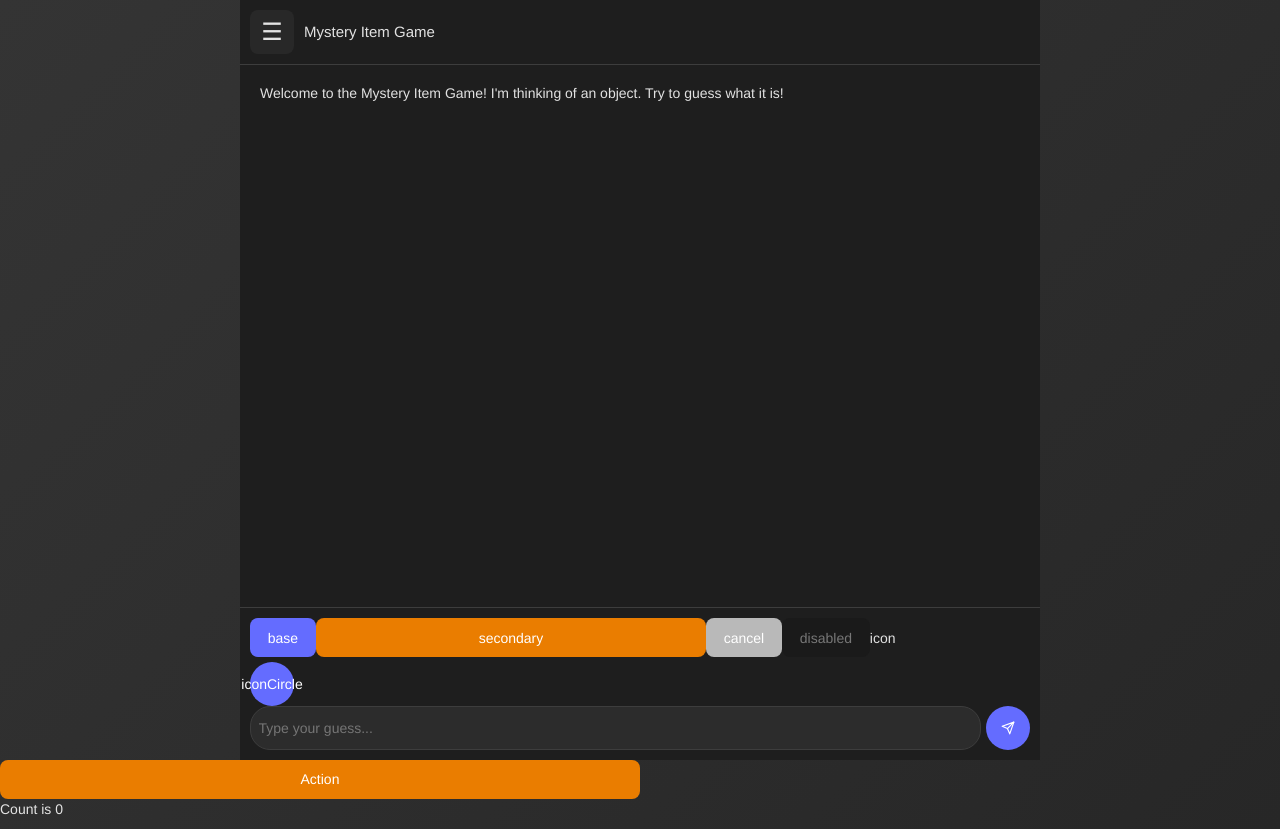
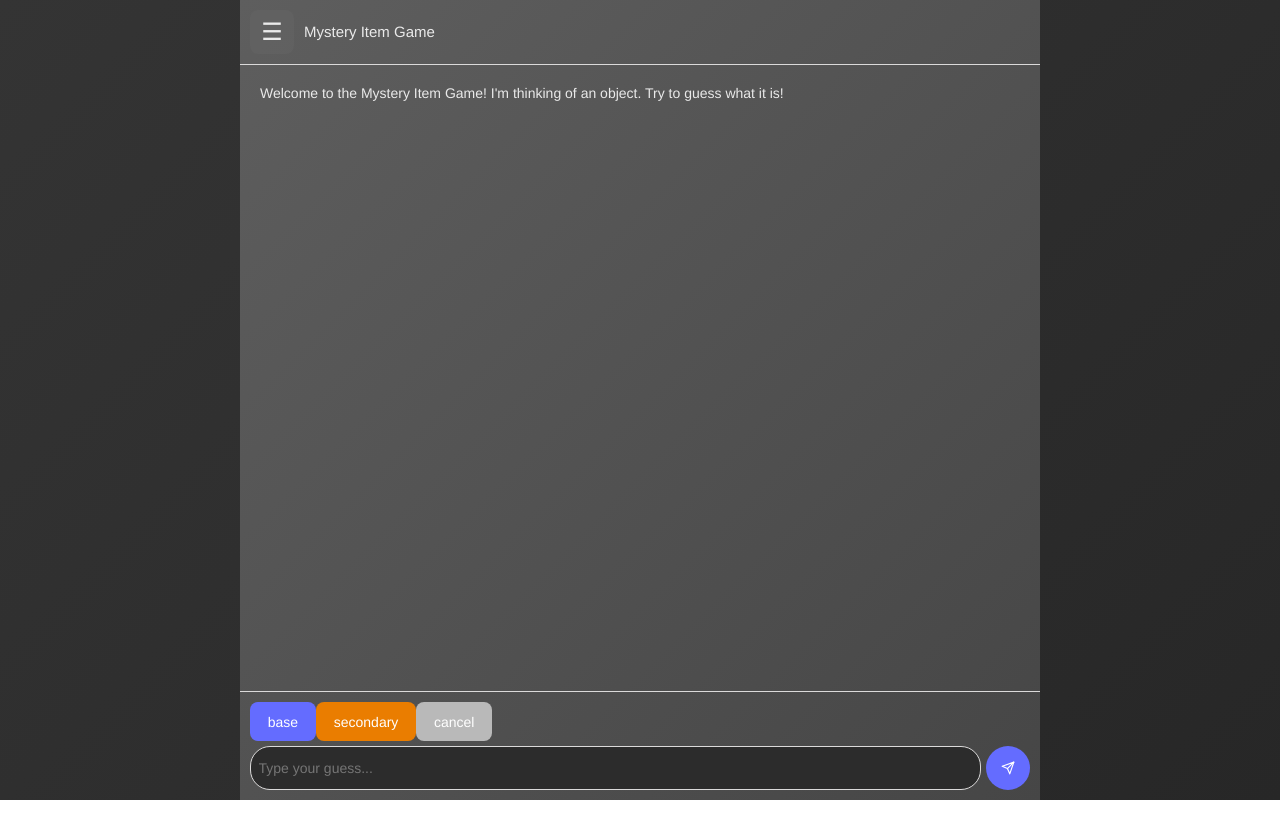
Before and after one commit to cobrauf/ai-demos, a React (Vite) app in the folder frontend/: page /demos/mystery-item in a window 1280 px wide. After the commit the page ends 800 px from the top, so only its background shows below. Built offline with nearby package versions, Linux system fonts and the light colour scheme; no server answers.

Commit message:
tweaked UI colors

```diff
--- a/frontend/src/App.tsx
+++ b/frontend/src/App.tsx
@@ -18,12 +18,9 @@ import MysteryItemView from "./views/MysteryItemView/MysteryItemView";
 import PlaceholderView from "./views/PlaceholderView/PlaceholderView";
 
 function App() {
+  //test button, don't remove during development---------- //for dev
   const [count, setCount] = useState(0); //for dev
   const [message, setMessage] = useState(""); //for dev
-  const [isMenuOpen, setIsMenuOpen] = useState(false);
-  const { theme, setTheme } = useTheme();
-
-  //test button, don't remove during development---------- //for dev
   const handleButtonClick = async () => {
     try {
       setCount((count) => count + 1);
@@ -35,6 +32,9 @@ function App() {
     }
   };
   //--------------------------------------------------------- //for dev
+
+  const [isMenuOpen, setIsMenuOpen] = useState(false);
+  const { theme, setTheme } = useTheme();
 
   const toggleMenu = () => {
     setIsMenuOpen(!isMenuOpen);
@@ -74,11 +74,11 @@ function App() {
           />
         </Routes>
       </main>
-      <Button variant="secondary" onClick={handleButtonClick}>
+      {/* <Button variant="secondary" onClick={handleButtonClick}>
         Action
       </Button>
       <p>Count is {count}</p>
-      <p>{message}</p>
+      <p>{message}</p> */}
     </Router>
   );
 }
--- a/frontend/src/components/Button/Button.module.css
+++ b/frontend/src/components/Button/Button.module.css
@@ -31,6 +31,11 @@
   color: var(--btn-base-text);
 }
 
+.secondary {
+  background-color: var(--btn-secondary-bg);
+  color: var(--btn-secondary-text);
+}
+
 .cancel {
   background-color: var(--btn-cancel-bg);
   color: var(--btn-cancel-text);
@@ -42,16 +47,10 @@
   cursor: not-allowed;
 }
 
-.secondary {
-  width: 50%;
-  background-color: var(--btn-secondary-bg);
-  color: var(--btn-secondary-text);
-}
-
 .icon {
   background: none;
-  border: none;
-  padding: 0; /* Override default padding */
+  /* border: none; */
+  padding: 0;
 }
 
 .iconCircle {
--- a/frontend/src/components/SideMenu/SideMenu.module.css
+++ b/frontend/src/components/SideMenu/SideMenu.module.css
@@ -4,7 +4,7 @@
   left: 0;
   height: 100%;
   width: 250px;
-  background-color: var(--chat-background);
+  background: var(--chat-background);
   /* border-right: 1px solid var(--border-color, #333); */
   padding: 20px;
   transform: translateX(-100%);
--- a/frontend/src/styles/App.css
+++ b/frontend/src/styles/App.css
@@ -22,6 +22,6 @@
   width: 100%;
   max-width: 800px;
   margin: 0 auto;
-  height: 95vh;
+  height: 100vh;
   overflow: auto;
 }
--- a/frontend/src/styles/index.css
+++ b/frontend/src/styles/index.css
@@ -10,7 +10,7 @@
 
   --accent-color: #646cff;
   --accent-color-hover: #535bf2;
-  --border-color: #3d3d3d;
+  --border-color: #dbdada;
 
   /* Button Colors */
   --btn-base-bg: #646cff;
@@ -35,16 +35,16 @@ html[data-theme="dark"] {
   --text-color: rgba(255, 255, 255, 0.87);
   --text-color-secondary: #aaaaaa;
   --background-hover: #3a3a3a;
-  --chat-background: #1e1e1e;
+  --chat-background: linear-gradient(135deg, #5e5e5e 0%, #464646 100%);
   --input-bg-color: #2c2c2c;
 }
 
 html[data-theme="light"] {
-  --background: linear-gradient(135deg, #667eea 0%, #764ba2 100%);
+  --background: linear-gradient(135deg, #7b87bd 0%, #9175ad 100%);
   --text-color: #213547;
   --text-color-secondary: #555555;
   --background-hover: #f0f0f0;
-  --chat-background: #d6d6d6;
+  --chat-background: linear-gradient(135deg, #e1e9ff 0%, #fdd8ea 100%);
   --input-bg-color: #ffffff;
 }
 
--- a/frontend/src/views/MysteryItemView/MysteryItemView.module.css
+++ b/frontend/src/views/MysteryItemView/MysteryItemView.module.css
@@ -5,7 +5,8 @@
   display: flex;
   flex-direction: column;
   height: 100%;
-  background-color: var(--chat-background, #f9f9f9);
+  /* border-radius: 5px; */
+  background: var(--chat-background, #f9f9f9);
 }
 
 .messageArea {
--- a/frontend/src/views/MysteryItemView/MysteryItemView.tsx
+++ b/frontend/src/views/MysteryItemView/MysteryItemView.tsx
@@ -75,9 +75,9 @@ const MysteryItemView: React.FC<MysteryItemViewProps> = ({ onMenuClick }) => {
         </Button>
         <Button variant="secondary">secondary</Button>
         <Button variant="cancel">cancel</Button>
-        <Button variant="disabled">disabled</Button>
-        <Button variant="icon">icon</Button>
-        <Button variant="iconCircle">iconCircle</Button>
+        {/* <Button variant="disabled">disabled</Button> */}
+        {/* <Button variant="icon">icon</Button> */}
+        {/* <Button variant="iconCircle">iconCircle</Button> */}
         <ChatInput onSendMessage={handleSendMessage} isLoading={isLoading} />
       </footer>
     </div>
```
